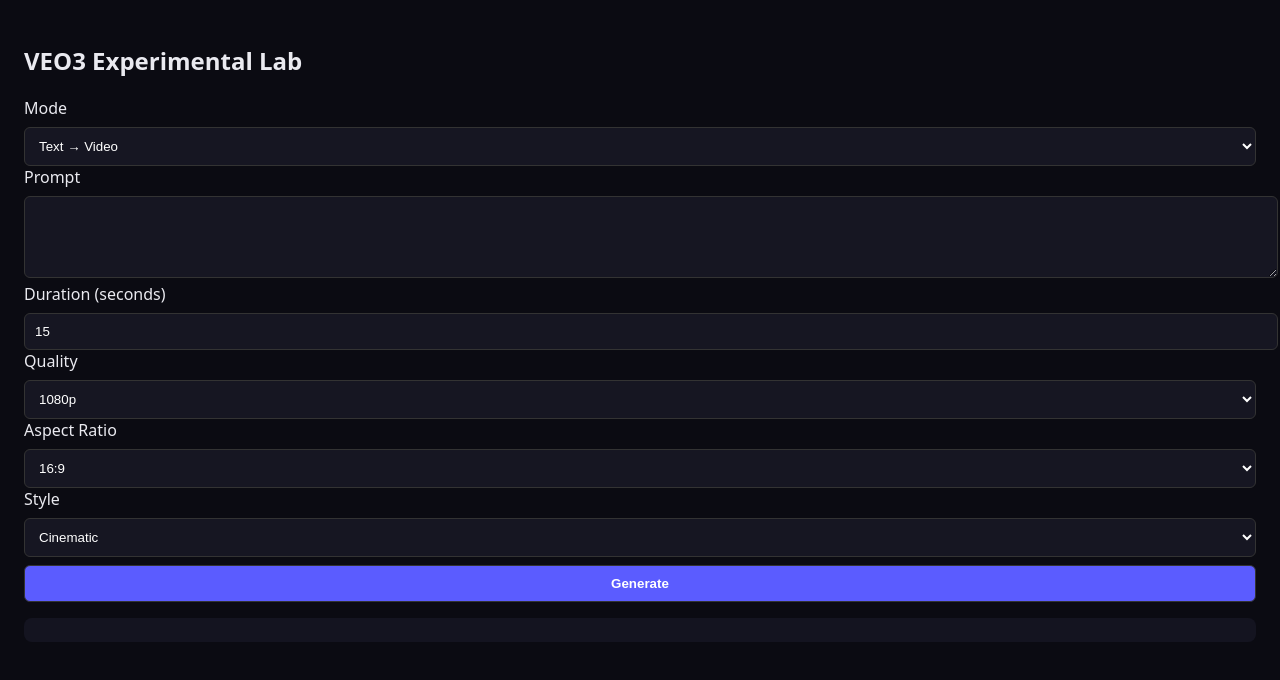
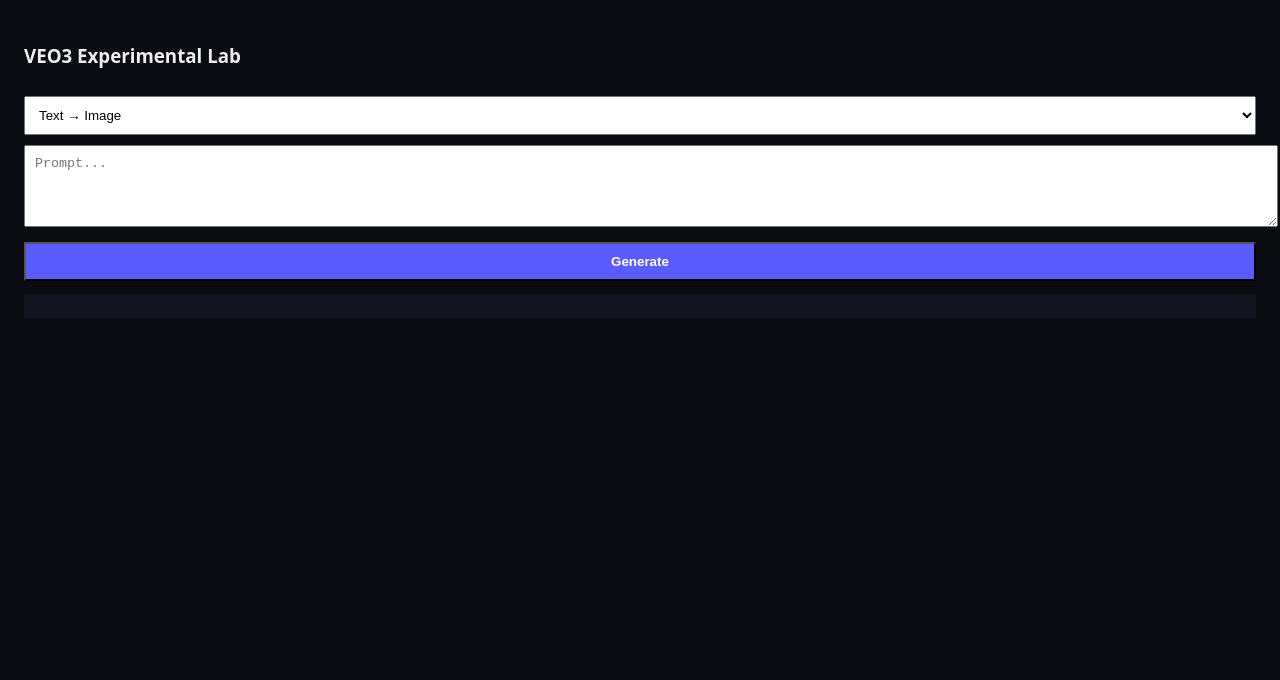
Before and after one commit to arriRgb31/VEO3, a plain HTML site: page index.html in a window 1280 px wide. Drawn offline with Linux system fonts and the light colour scheme.

Commit message:
index.html

```diff
--- a/index.html
+++ b/index.html
@@ -1,118 +1,82 @@
-<!-- force rebuild -->
 <!DOCTYPE html>
-<html lang="en">
+<html>
 <head>
-<meta charset="UTF-8" />
+<meta charset="utf-8">
 <title>VEO3 Lab</title>
-<meta name="viewport" content="width=device-width, initial-scale=1" />
+<meta name="viewport" content="width=device-width">
 
 <style>
-body {
-  background:#0b0b12;
-  color:#eaeaf0;
-  font-family:system-ui;
-  padding:16px;
-}
-select, textarea, input, button {
-  width:100%;
-  margin-top:8px;
-  padding:10px;
-  background:#161622;
-  color:white;
-  border:1px solid #333;
-  border-radius:6px;
-}
-button {
-  background:#5b5cff;
-  font-weight:bold;
-}
-.card {
-  background:#141420;
-  padding:12px;
-  border-radius:8px;
-  margin-top:16px;
-}
-.hidden { display:none; }
+body{background:#0b0b12;color:#eee;font-family:system-ui;padding:16px}
+textarea,select,button{width:100%;margin-top:10px;padding:10px}
+button{background:#5b5cff;color:white;font-weight:bold}
+video,img{width:100%;margin-top:12px}
+pre{background:#141420;padding:12px}
 </style>
 </head>
 
 <body>
 
-<h2>VEO3 Experimental Lab</h2>
+<h3>VEO3 Experimental Lab</h3>
 
-<label>Mode</label>
-<select id="mode" onchange="switchMode()">
+<select id="mode">
+  <option value="txt2img">Text → Image</option>
   <option value="txt2vid">Text → Video</option>
-  <option value="img2vid">Image → Video</option>
-  <option value="txt2img">Text → Image</option>
 </select>
 
-<div id="promptBox">
-  <label>Prompt</label>
-  <textarea id="prompt" rows="4"></textarea>
-</div>
+<textarea id="prompt" rows="4" placeholder="Prompt..."></textarea>
 
-<div id="imageBox" class="hidden">
-  <label>Input Image</label>
-  <input type="file" id="image" accept="image/*">
-</div>
+<button onclick="generate()">Generate</button>
 
-<label>Duration (seconds)</label>
-<input type="number" id="duration" value="15">
-
-<label>Quality</label>
-<select id="quality">
-  <option>720p</option>
-  <option selected>1080p</option>
-  <option>4K</option>
-</select>
-
-<label>Aspect Ratio</label>
-<select id="ratio">
-  <option>16:9</option>
-  <option>9:16</option>
-  <option>1:1</option>
-</select>
-
-<label>Style</label>
-<select id="style">
-  <option>Cinematic</option>
-  <option>Anime</option>
-  <option>Documentary</option>
-  <option>Experimental</option>
-</select>
-
-<button onclick="submitJob()">Generate</button>
-
-<div class="card" id="output"></div>
+<pre id="log"></pre>
+<div id="result"></div>
 
 <script>
-function switchMode(){
-  const modeEl = document.getElementById("mode");
-  const imageBox = document.getElementById("imageBox");
-  imageBox.classList.toggle("hidden", modeEl.value !== "img2vid");
+const API = "https://veo3.arxxcc.workers.dev";
+
+async function generate(){
+  log.textContent = "Submitting...";
+  result.innerHTML = "";
+
+  const r = await fetch(API + "/generate", {
+    method:"POST",
+    headers:{ "Content-Type":"application/json" },
+    body: JSON.stringify({
+      mode: mode.value,
+      prompt: prompt.value
+    })
+  });
+
+  const { id } = await r.json();
+  poll(id);
 }
 
-async function submitJob(){
-  const payload = {
-    mode: mode.value,
-    prompt: prompt.value,
-    duration: duration.value,
-    quality: quality.value,
-    ratio: ratio.value,
-    style: style.value
-  };
+async function poll(id){
+  while(true){
+    const r = await fetch(API + "/status?id=" + id);
+    const data = await r.json();
 
-  output.innerHTML = "Submitting job…";
+    log.textContent = data.status;
 
-  const res = await fetch("https://veo3.arxxcc.workers.dev/generate", {
-    method:"POST",
-    headers:{ "Content-Type":"application/json" },
-    body: JSON.stringify(payload)
-  });
+    if(data.status === "succeeded"){
+      const out = data.output[0];
+      if(out.endsWith(".mp4")){
+        result.innerHTML = `
+          <video src="${out}" controls></video>
+          <a href="${out}" download>Download video</a>
+        `;
+      } else {
+        result.innerHTML = `<img src="${out}">`;
+      }
+      break;
+    }
 
-  const data = await res.json();
-  output.innerHTML = `<pre>${JSON.stringify(data,null,2)}</pre>`;
+    if(data.status === "failed"){
+      log.textContent = "Failed";
+      break;
+    }
+
+    await new Promise(r=>setTimeout(r,3000));
+  }
 }
 </script>
 
```
